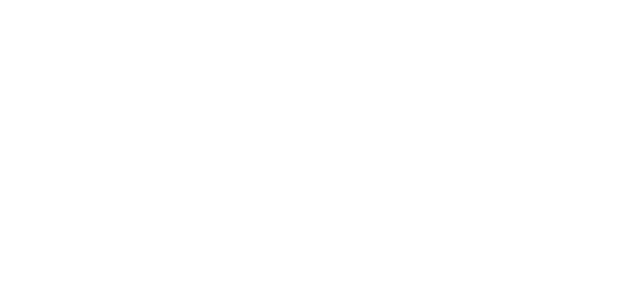
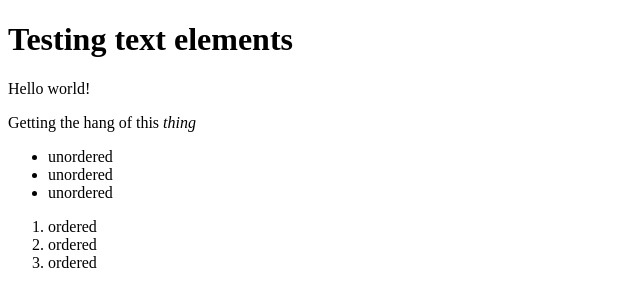
Before and after one commit to tylersigno/Odin-Project, a plain HTML site: page htmlboiler/index.html in a window 1280 px wide. Shown: the whole page, without its empty margins (0-640 px from the left). Drawn offline with Linux system fonts and the light colour scheme.

Commit message:
htmlboiler text elements

```diff
--- a/index.html
+++ b/htmlboiler/index.html
@@ -6,7 +6,21 @@
     <title>Document</title>
 </head>
 <body>
+    <h1>Testing text elements</h1>
+    <p>Hello world!</p>
+    <p>Getting the hang of this <em>thing</em></p>
 
+    <ul>
+        <li>unordered</li>
+        <li>unordered</li>
+        <li>unordered</li>
+    </ul>
+
+    <ol>
+        <li>ordered</li>
+        <li>ordered</li>
+        <li>ordered</li>
+    </ol>
 </body>
 </html>
 
```
